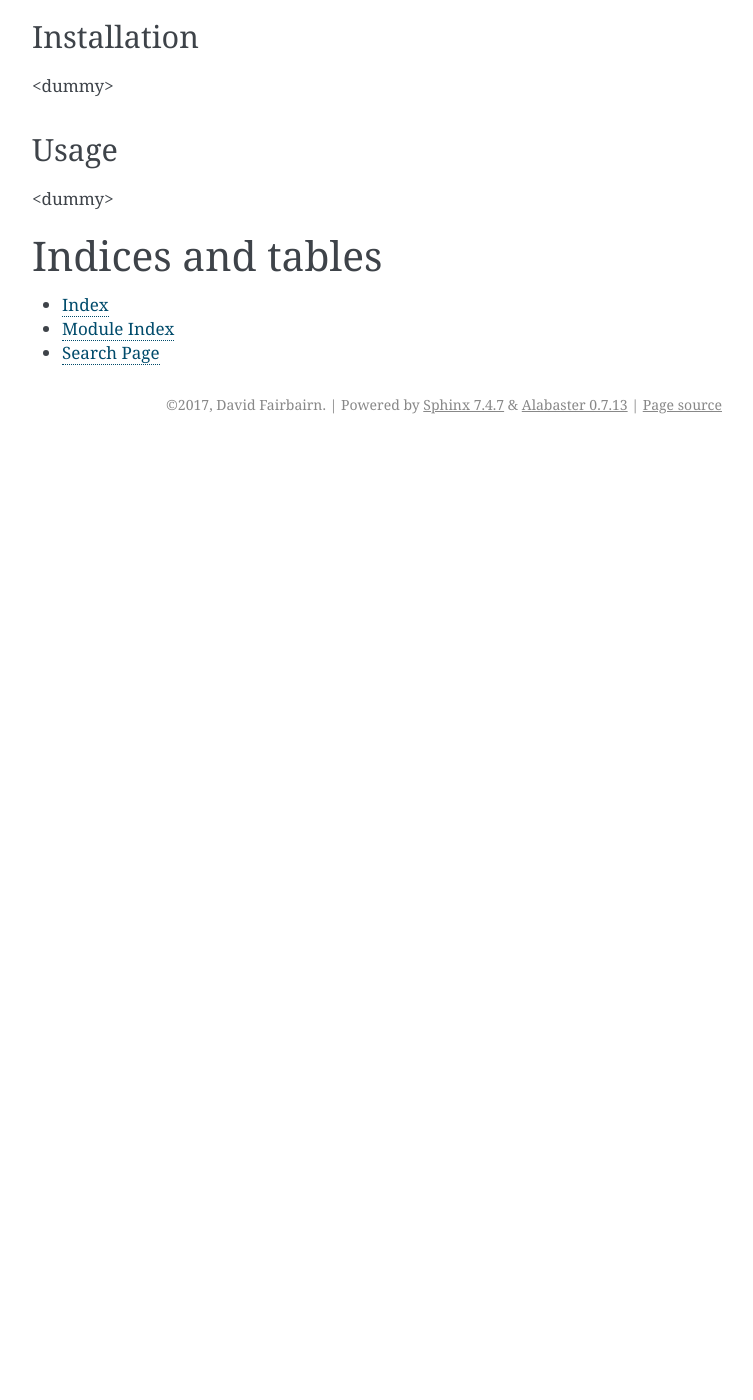
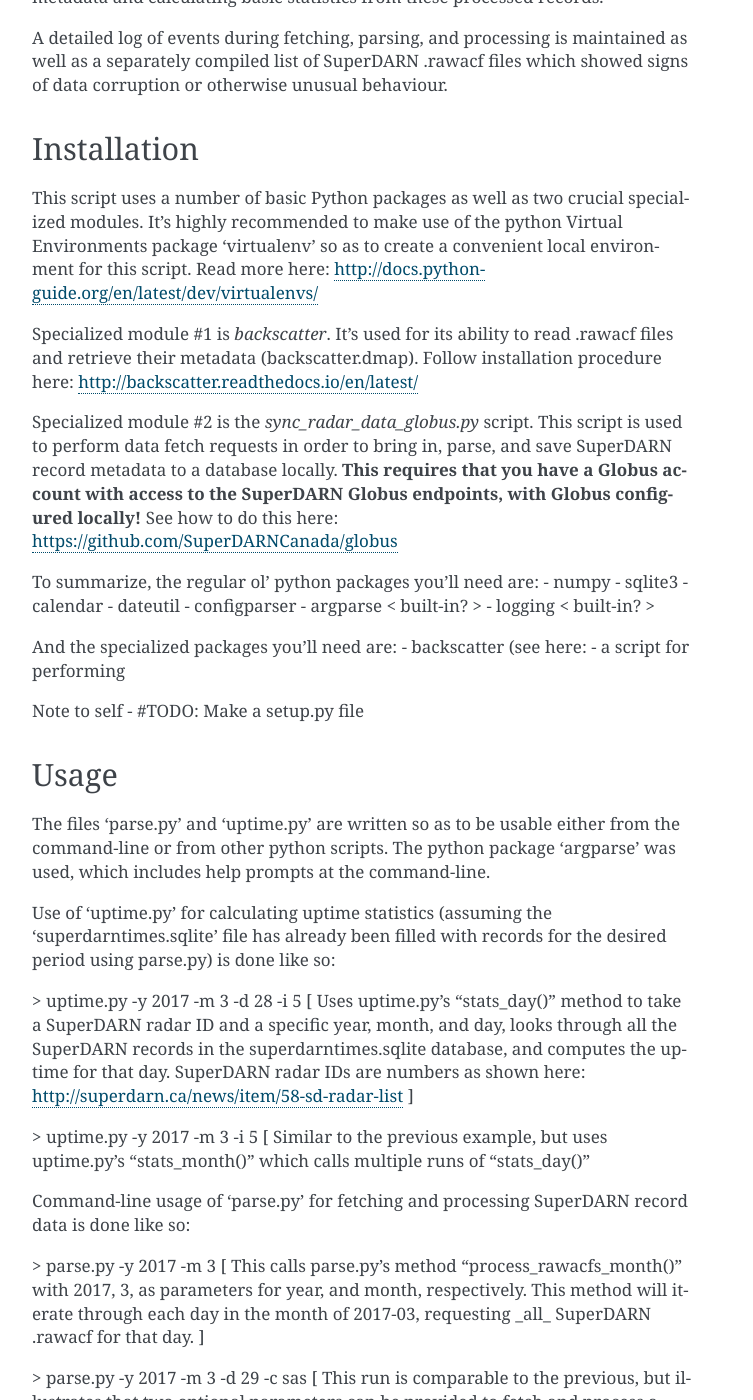
Before and after one commit to dfairbairn/SuperDARN-Uptime, a Sphinx documentation site: the page built from docs/index.rst, in a window 1280 px wide and 1400 px high, scrolled down 270 px. Shown: the whole window, without its empty margins (388-1141 px from the left). Built offline with Sphinx 7.4.7, drawn with Linux system fonts in a browser that asks for light colours; before the commit the page ends 900 px from its top, so only the background shows below that; some of the changed text lies outside the part shown.

Commit message:
Wrote some usage, installation, and introduction information for the documentation

```diff
--- a/docs/index.rst
+++ b/docs/index.rst
@@ -4,19 +4,99 @@
    contain the root `toctree` directive.
 
 Welcome to uptime's documentation!
-==================================
+++++++++++++++++++++++++++++++++++
 
 Introduction
-------------
-<dummy>
+============
+This project provides scripts for fetching and processing SuperDARN experiment
+metadata and calculating basic statistics from these processed records.
+
+A detailed log of events during fetching, parsing, and processing is maintained
+as well as a separately compiled list of SuperDARN .rawacf files which showed
+signs of data corruption or otherwise unusual behaviour.
 
 Installation
-------------
-<dummy>
+============
+This script uses a number of basic Python packages as well as two crucial
+specialized modules. It's highly recommended to make use of the python Virtual
+Environments package 'virtualenv' so as to create a convenient local
+environment for this script.
+Read more here: http://docs.python-guide.org/en/latest/dev/virtualenvs/
+
+Specialized module #1 is *backscatter*. It's used for its ability to read
+.rawacf files and retrieve their metadata (backscatter.dmap). Follow
+installation procedure here: http://backscatter.readthedocs.io/en/latest/
+
+Specialized module #2 is the *sync_radar_data_globus.py* script. This script
+is used to perform data fetch requests in order to bring in, parse, and save
+SuperDARN record metadata to a database locally. **This requires that you
+have a Globus account with access to the SuperDARN Globus endpoints, with
+Globus configured locally!** See how to do this here:
+https://github.com/SuperDARNCanada/globus
+
+To summarize, the regular ol' python packages you'll need are:
+- numpy
+- sqlite3
+- calendar
+- dateutil
+- configparser
+- argparse < built-in? >
+- logging < built-in? >
+
+And the specialized packages you'll need are:
+- backscatter (see here:
+- a script for performing
+
+Note to self - #TODO: Make a setup.py file
 
 Usage
------
-<dummy>
+=====
+The files 'parse.py' and 'uptime.py' are written so as to be usable either
+from the command-line or from other python scripts. The python package
+'argparse' was used, which includes help prompts at the command-line.
+
+Use of 'uptime.py' for calculating uptime statistics (assuming the
+'superdarntimes.sqlite' file has already been filled with records for the
+desired period using parse.py) is done like so:
+
+> uptime.py -y 2017 -m 3 -d 28 -i 5
+[ Uses uptime.py's "stats_day()" method to take a SuperDARN radar ID and a
+specific year, month, and day, looks through all the SuperDARN records in the
+superdarntimes.sqlite database, and computes the uptime for that day. SuperDARN
+radar IDs are numbers as shown here:
+http://superdarn.ca/news/item/58-sd-radar-list ]
+
+> uptime.py -y 2017 -m 3 -i 5
+[ Similar to the previous example, but uses uptime.py's "stats_month()" which
+calls multiple runs of "stats_day()"
+
+Command-line usage of 'parse.py' for fetching and processing SuperDARN record
+data is done like so:
+
+> parse.py -y 2017 -m 3
+[ This calls parse.py's method "process_rawacfs_month()" with 2017, 3, as
+parameters for year, and month, respectively. This method will iterate through
+each day in the month of 2017-03, requesting _all_ SuperDARN .rawacf for that
+day. ]
+
+> parse.py -y 2017 -m 3 -d 29 -c sas
+[ This run is comparable to the previous, but illustrates that two optional
+parameters can be provided to fetch and process a smaller dataset. The -d
+option specifies a particular day of the month, while the -c option can be used
+to specify a particular SuperDARN radar code (for SuperDARN data codes, see
+here: http://superdarn.ca/news/item/58-sd-radar-list ]
+
+
+> parse.py -f data/20170601.2001.00.cly.rawacf.bz2
+[ This calls parse.py's method "parse_file()" on the specified file, which
+will only read the file and save its metadata to the superdarntimes.sqlite
+database. ]
+
+> parse.py -d data/
+[ This calls parse.py's method "parse_rawacfs_folder()" on the specified
+directory, which will only read the files already in the directory and save
+their metadata to the superdarntimes.sqlite database. ]
+
 
 .. toctree::
    :maxdepth: 2
```
